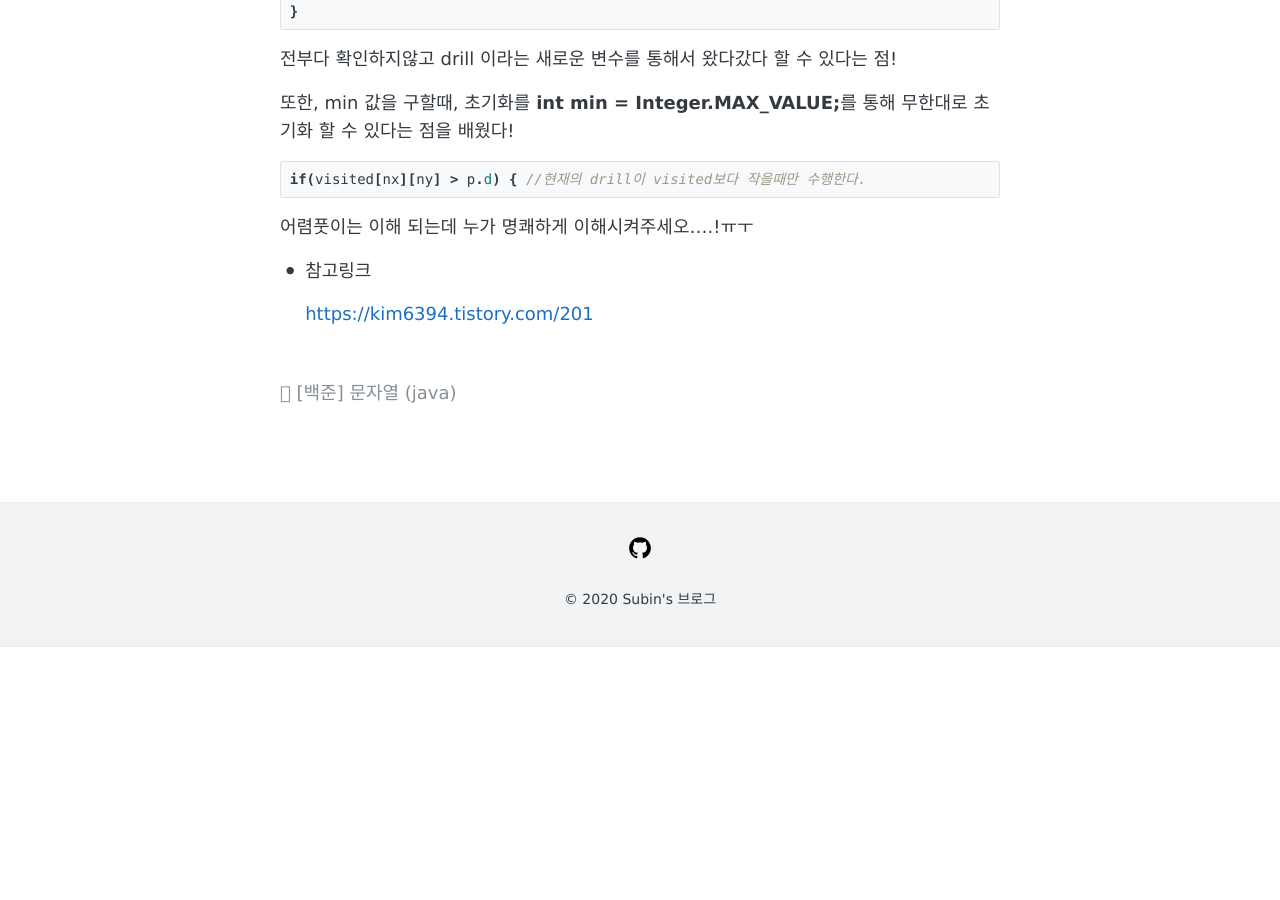
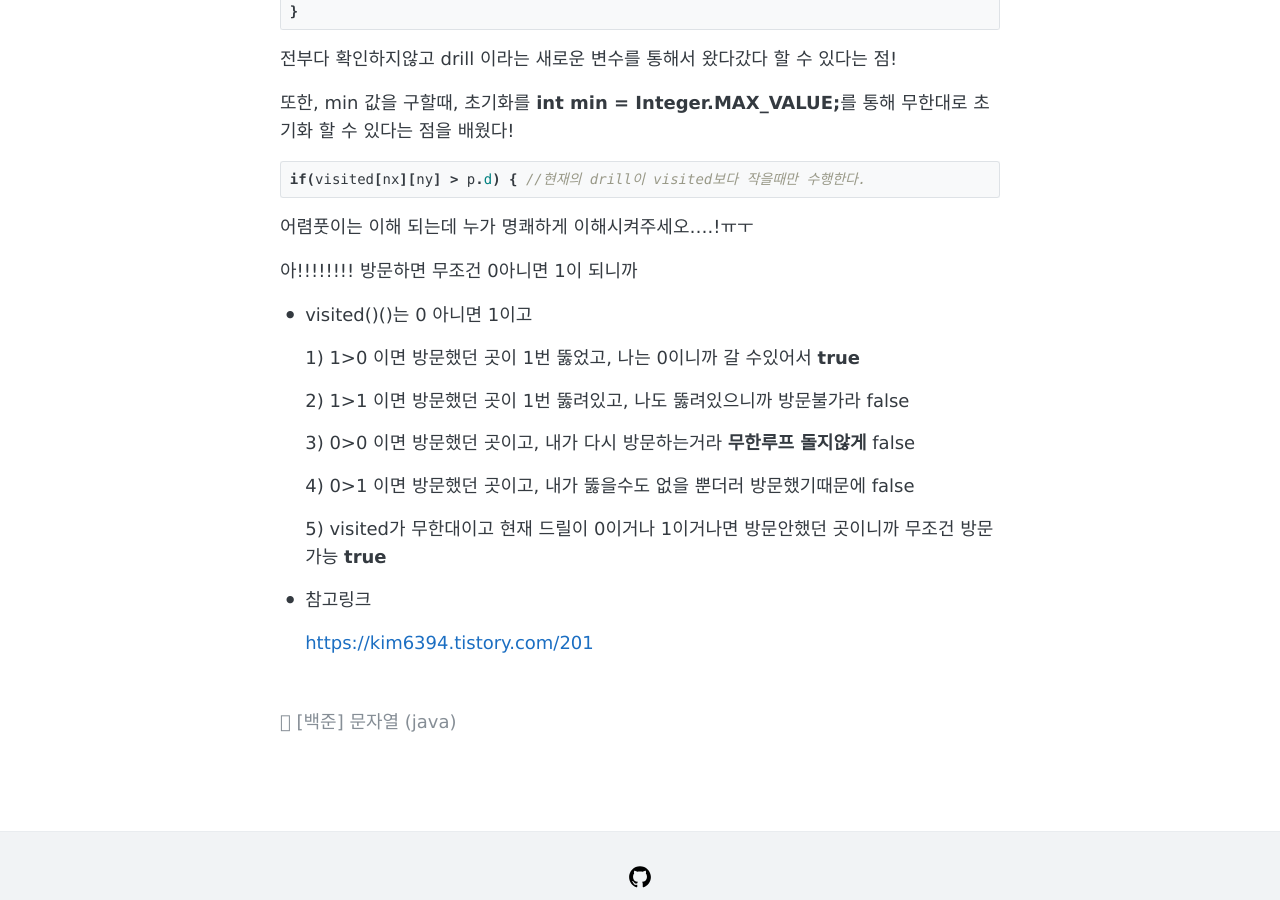
Before and after one commit to Parksuu/Parksuu.github.io, a Jekyll site: the page built from _posts/2020-03-11-92-[백준]-벽 부수고 이동하기-(java).md, in a window 1280 px wide and 900 px high, scrolled down 6595 px. Built offline with Jekyll 4.4.1, drawn with Linux system fonts in a browser that asks for light colours; comment, search, counter and statistics services are not loaded; before the commit the page ends 7242 px from its top, so only the background shows below that; some of the changed text lies outside the part shown.

Commit message:
이해! 90퍼!

````diff
--- a/_posts/2020-03-11-92-[백준]-벽 부수고 이동하기-(java).md
+++ b/_posts/2020-03-11-92-[백준]-벽 부수고 이동하기-(java).md
@@ -301,7 +301,21 @@ public class beak_벽부수고이동하기 {
 if(visited[nx][ny] > p.d) { //현재의 drill이 visited보다 작을때만 수행한다.
 ```
 
-어렴풋이는 이해 되는데 누가 명쾌하게 이해시켜주세오....!ㅠㅜ
+어렴풋이는 이해 되는데 누가 명쾌하게 이해시켜주세오....!ㅠㅜ <br>
+
+아!!!!!!!! 방문하면 무조건 0아니면 1이 되니까
+
+* visited()()는 0 아니면 1이고
+
+  1)  1>0 이면 방문했던 곳이 1번 뚫었고, 나는 0이니까 갈 수있어서 **true**
+
+  2)  1>1 이면 방문했던 곳이 1번 뚫려있고, 나도 뚫려있으니까 방문불가라 false
+
+  3)  0>0 이면 방문했던 곳이고, 내가 다시 방문하는거라 **무한루프 돌지않게** false
+
+  4)  0>1 이면 방문했던 곳이고, 내가 뚫을수도 없을 뿐더러 방문했기때문에 false
+
+  5)  visited가 무한대이고 현재 드릴이 0이거나 1이거나면 방문안했던 곳이니까 무조건 방문 가능 **true**
 
 
 
````
Also changed, not shown: other parts of _posts/2020-03-11-92-[백준]-벽 부수고 이동하기-(java).md (+1 -1 lines).
